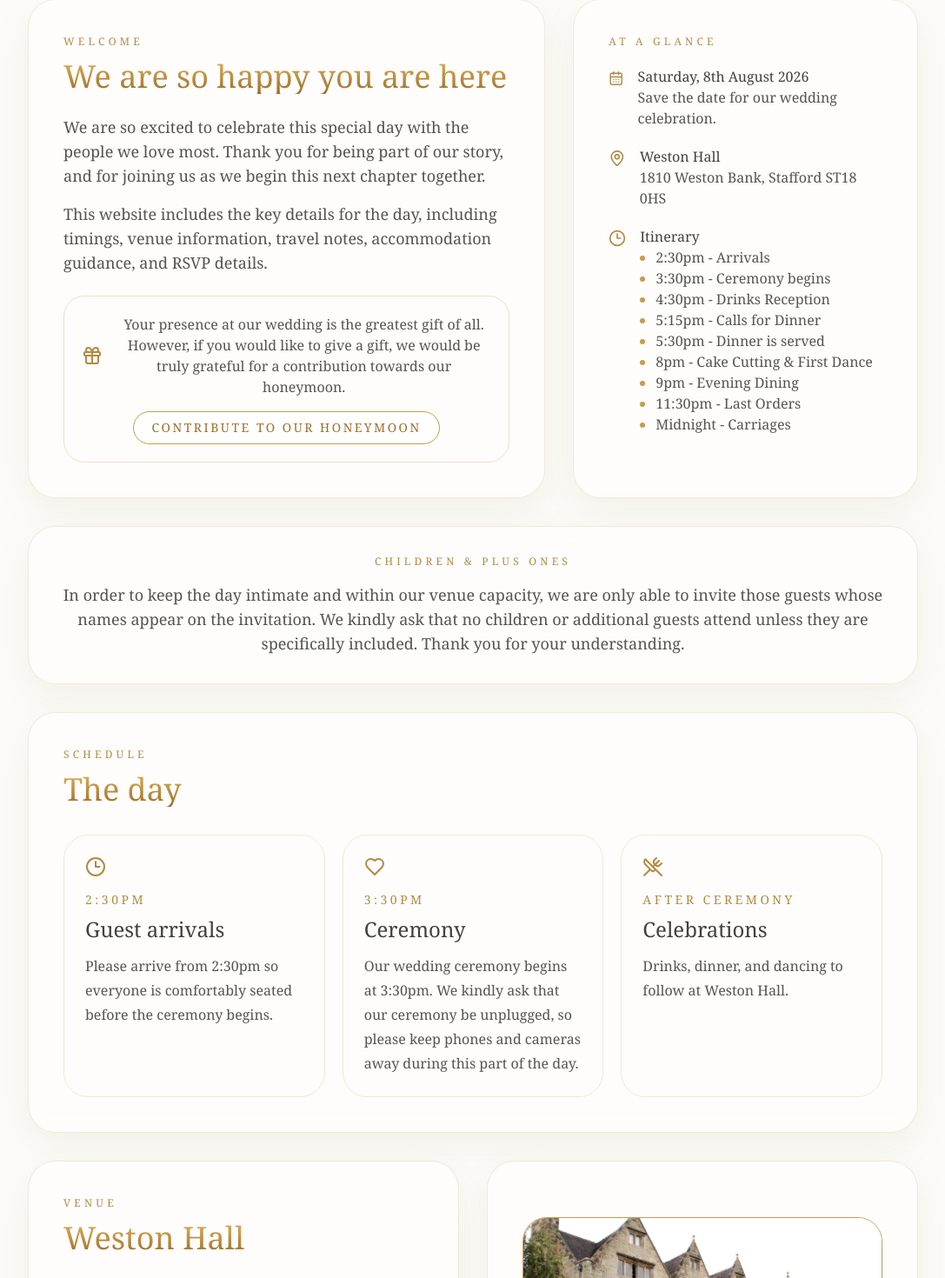
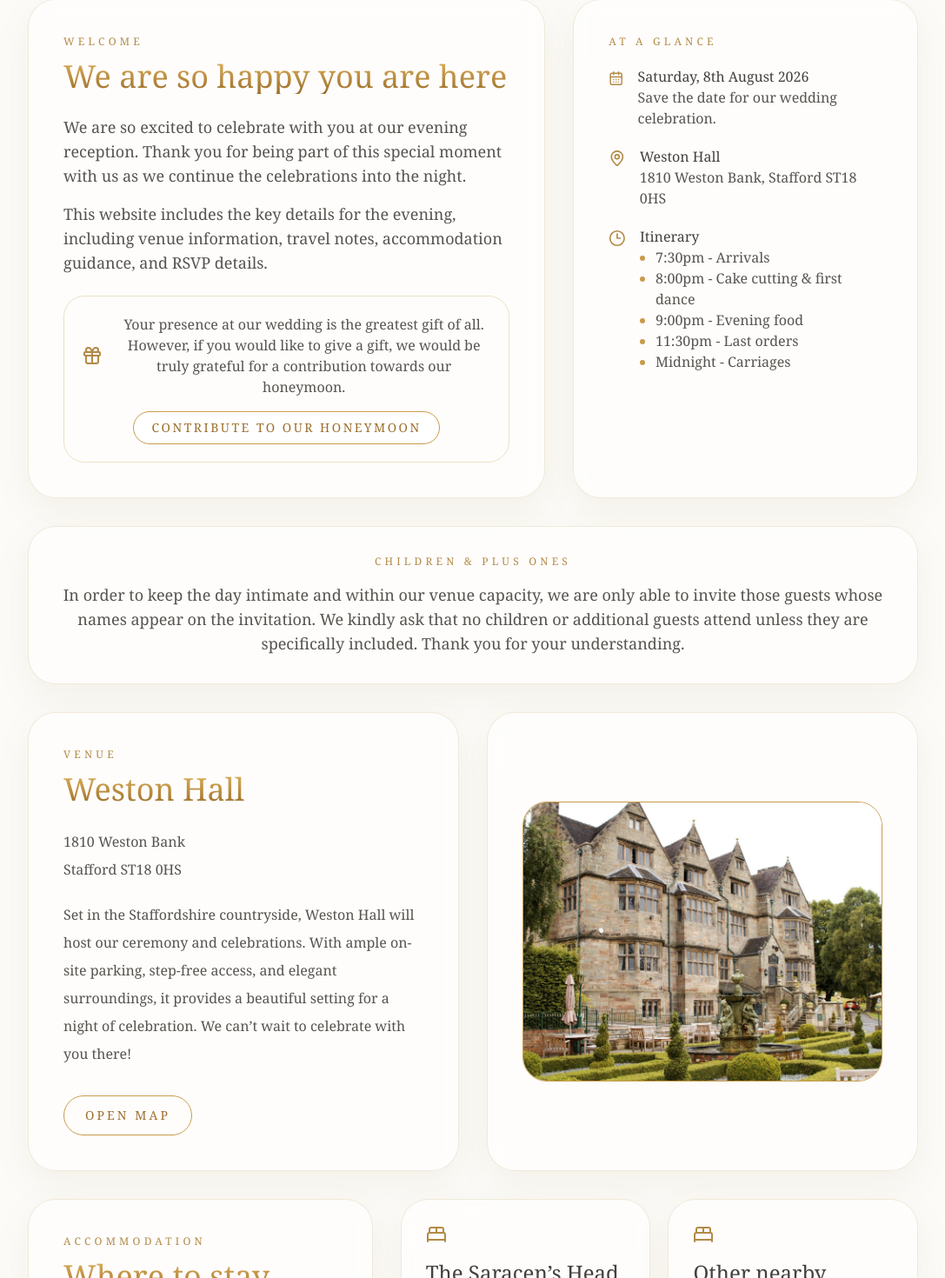
Before and after one commit to narutorulez/zoe-rahul-evening-wedding, a React (Vite) app: page / in a window 1280 px wide. Shown: the part 891-2361 px from the top of the page at 87% size, without its empty margins (96-1183 px from the left). Built offline with nearby package versions, Linux system fonts and the light colour scheme; grey boxes are pictures that could not be loaded.

Commit message:
Evening wedding website

```diff
--- a/src/App.jsx
+++ b/src/App.jsx
@@ -1,13 +1,10 @@
-import { useMemo, useState } from "react";
+import { useState } from "react";
 import {
   MapPin,
   CalendarDays,
   Clock3,
   BedDouble,
-  Mail,
-  Heart,
   Gift,
-  UtensilsCrossed,
   ChevronDown,
   ChevronUp,
 } from "lucide-react";
@@ -41,33 +38,20 @@ export default function ZoeRahulWeddingWebsite() {
   name: "",
   email: "",
   attendance: "",
-  foodChoice: "",
   message: "",
 });
   const [submitState, setSubmitState] = useState("idle");
   const [submitMessage, setSubmitMessage] = useState("");
   const [openFaq, setOpenFaq] = useState(null);
 
-const needsMenuChoice = formData.attendance === "Yes, I / we will attend";
-
 const isFormComplete =
   formData.name.trim() &&
   formData.email.trim() &&
-  formData.attendance.trim() &&
-  (!needsMenuChoice || formData.foodChoice.trim());
+  formData.attendance.trim();
 
   const handleChange = (e) => {
   const { name, value } = e.target;
-
-  setFormData((prev) => {
-    const updated = { ...prev, [name]: value };
-
-    if (name === "attendance" && value === "No, I / we cannot attend") {
-      updated.foodChoice = "";
-    }
-
-    return updated;
-  });
+  setFormData((prev) => ({ ...prev, [name]: value }));
 };
 
   const handleSubmit = async (e) => {
@@ -89,7 +73,8 @@ const isFormComplete =
   Name: formData.name,
   Email: formData.email,
   Attendance: formData.attendance,
-  FoodChoice: formData.foodChoice,
+  FoodChoice: "N/A",
+  GuestType: "E",
   Message: formData.message,
 };
 
@@ -119,7 +104,6 @@ const isFormComplete =
   name: "",
   email: "",
   attendance: "",
-  foodChoice: "",
   message: "",
 });
     } catch (error) {
@@ -130,30 +114,6 @@ const isFormComplete =
   );
 }
   };
-
-  const events = useMemo(
-    () => [
-      {
-        time: "2:30pm",
-        title: "Guest arrivals",
-        text: "Please arrive from 2:30pm so everyone is comfortably seated before the ceremony begins.",
-        icon: Clock3,
-      },
-      {
-  time: "3:30pm",
-  title: "Ceremony",
-  text: "Our wedding ceremony begins at 3:30pm. We kindly ask that our ceremony be unplugged, so please keep phones and cameras away during this part of the day.",
-  icon: Heart,
-},
-      {
-        time: "After ceremony",
-        title: "Celebrations",
-        text: "Drinks, dinner, and dancing to follow at Weston Hall.",
-        icon: UtensilsCrossed,
-      },
-    ],
-    [],
-  );
 
   const faqs = [
   {
@@ -193,14 +153,6 @@ const isFormComplete =
         , and we warmly encourage vibrant colours as part of the celebration.
       </p>
     </>
-  ),
-},
-  {
-  q: "Unplugged Ceremony",
-  a: (
-    <p>
-      We kindly ask that our ceremony be unplugged at 3:30pm. Please keep phones and cameras away during this part of the day and enjoy the moment with us. There will be plenty of time afterwards for photos and celebrations.
-    </p>
   ),
 },
   {
@@ -412,7 +364,7 @@ const isFormComplete =
     href="#story"
     className="rounded-full border border-[#c89b4c]/70 bg-white/70 px-3 py-1.5 text-[#9d6f2c] transition hover:bg-[#fff7e8]"
   >
-    Our Day
+    Details
   </a>
   <a
     href="#venue"
@@ -453,7 +405,7 @@ const isFormComplete =
   Zoë & Rahul
 </h1>
             <p className="formal-copy max-w-3xl">
-              invite you to join them as they celebrate their wedding day.
+              invite you to join them for their evening wedding celebration.
             </p>
 
             <div className="mt-12 flex items-center gap-5 sm:gap-7">
@@ -465,7 +417,7 @@ const isFormComplete =
             </div>
 
             <p className="small-formal mt-10 max-w-3xl">
-              Arrivals from 2:30pm&nbsp;&nbsp;|&nbsp;&nbsp;Ceremony at 3:30pm
+              Evening reception from 7:30pm
             </p>
 
             <div className="mt-10">
@@ -499,14 +451,10 @@ const isFormComplete =
               We are so happy you are here
             </h2>
             <p className="mt-6 text-base leading-8 text-stone-600 sm:text-lg">
-              We are so excited to celebrate this special day with the people we
-              love most. Thank you for being part of our story, and for joining
-              us as we begin this next chapter together.
+              We are so excited to celebrate with you at our evening reception. Thank you for being part of this special moment with us as we continue the celebrations into the night.
             </p>
             <p className="mt-4 text-base leading-8 text-stone-600 sm:text-lg">
-              This website includes the key details for the day, including
-              timings, venue information, travel notes, accommodation guidance,
-              and RSVP details.
+              This website includes the key details for the evening, including venue information, travel notes, accommodation guidance, and RSVP details.
             </p>
             <div className="mt-6 rounded-[1.5rem] border border-[#c89b4c]/30 bg-[#fffdfa]/88 p-5 text-stone-600">
   <div className="flex items-center justify-center gap-4 text-center">
@@ -557,14 +505,10 @@ const isFormComplete =
                   <div className="font-medium">Itinerary</div>
 <div className="mt0 space-y-1.2 text-stone-600">
   {[
-    "2:30pm - Arrivals",
-    "3:30pm - Ceremony begins",
-    "4:30pm - Drinks Reception",
-    "5:15pm - Calls for Dinner",
-    "5:30pm - Dinner is served",
-    "8pm - Cake Cutting & First Dance",
-    "9pm - Evening Dining",
-    "11:30pm - Last Orders",
+  "7:30pm - Arrivals",
+  "8:00pm - Cake cutting & first dance",
+  "9:00pm - Evening food",
+  "11:30pm - Last orders",
   "Midnight - Carriages",
 ].map((item) => (
     <div key={item} className="flex items-start gap-3">
@@ -588,35 +532,6 @@ const isFormComplete =
   </p>
 </section>
 
-        <section id="schedule" className="section-card rounded-[2rem] p-8 sm:p-10">
-          <p className="text-xs uppercase tracking-[0.35em] text-[#b28a45]">
-            Schedule
-          </p>
-          <h2 className="gold-text mt-3 font-serif text-3xl sm:text-4xl">
-            The day
-          </h2>
-          <div className="mt-8 grid gap-5 md:grid-cols-3">
-            {events.map((item) => {
-              const Icon = item.icon;
-              return (
-                <div
-                  key={item.title}
-                  className="rounded-[1.75rem] border border-[#d7b775]/30 bg-[#fffdfa]/88 p-6"
-                >
-                  <Icon className="h-6 w-6 text-[#b28a45]" />
-                  <div className="mt-4 text-sm uppercase tracking-[0.25em] text-[#b28a45]">
-                    {item.time}
-                  </div>
-                  <h3 className="mt-2 font-serif text-2xl text-stone-700">
-                    {item.title}
-                  </h3>
-                  <p className="mt-3 leading-7 text-stone-600">{item.text}</p>
-                </div>
-              );
-            })}
-          </div>
-        </section>
-
         <section id="venue" className="grid gap-8 lg:grid-cols-[1fr_1fr]">
           <div className="section-card rounded-[2rem] p-8 sm:p-10">
             <p className="text-xs uppercase tracking-[0.35em] text-[#b28a45]">
@@ -631,10 +546,7 @@ const isFormComplete =
               Stafford ST18 0HS
             </p>
             <p className="mt-5 leading-8 text-stone-600">
-              Set in the Staffordshire countryside, Weston Hall will host our
-              ceremony and celebrations. More venue-specific guidance can be
-              added here, including arrival instructions and where different
-              parts of the day will take place.
+              Set in the Staffordshire countryside, Weston Hall will host our ceremony and celebrations. With ample on-site parking, step-free access, and elegant surroundings, it provides a beautiful setting for a night of celebration. We can’t wait to celebrate with you there!
             </p>
             <div className="mt-8 flex flex-wrap gap-4">
               <a
@@ -646,8 +558,8 @@ const isFormComplete =
             </div>
           </div>
 
-          <div className="section-card rounded-[2rem] p-8 sm:p-10">
-  <div className="mt-6 overflow-hidden rounded-[1.75rem] border border-[#c89b4c]">
+          <div className="section-card flex items-center justify-center rounded-[2rem] p-8 sm:p-10">
+  <div className="w-full overflow-hidden rounded-[1.75rem] border border-[#c89b4c]">
     <img
       src={westonHallImg}
       alt="Weston Hall wedding venue"
@@ -711,9 +623,11 @@ const isFormComplete =
     <br />
 <a
   href="tel:01889270286"
-  className="inline-block hover:text-[#9d6f2c]"
+  className="mt-3 inline-block hover:text-[#9d6f2c]"
 >
+  <span className="underline decoration-[#c89b4c]/60 underline-offset-4">
     Tel: 01889 270286
+  </span>
 </a>
   </p>
 </div>
@@ -839,83 +753,34 @@ const isFormComplete =
       <div className="flex items-start gap-3">
         <span className="mt-[0.6rem] block h-1.5 w-1.5 shrink-0 rounded-full bg-[#c89b4c]" />
         <p className="leading-7">
-          Guests may choose between a <span className="font-semibold text-stone-700">Standard</span> or{" "}
-          <span className="font-semibold text-stone-700">Vegetarian</span> menu.
+          Please use the message box to share any dietary requirements, allergies, or a note for us.
         </p>
         </div>
 
 <div className="flex items-start gap-3">
         <span className="mt-[0.6rem] block h-1.5 w-1.5 shrink-0 rounded-full bg-[#c89b4c]" />
         <p className="leading-7">
-          Please use the message box to share any dietary requirements, allergies, or a note for us, e.g. Vegetarian Starter & Standard Main combination.
+          Evening food will be served from around 8:30pm and will include a standard and vegetarian option. Details to follow.
         </p>
+      </div>
+
       </div>
     </div>
 </div>
 
-  <div className="mt-6 min-w-0 rounded-[1.5rem] border border-[#c89b4c]/30 bg-[#fffdfa]/88 p-4 sm:p-5 text-stone-600">
-  <p className="gold-text text-center font-serif font-semibold">Menu options</p>
-
-  <div className="mt-4 grid gap-4 sm:grid-cols-2">
-    <div className="rounded-[1.25rem] border border-[#c89b4c]/30 bg-white/70 p-3 sm:p-4 text-center">
-      <p className="font-semibold text-stone-700">Standard Menu</p>
-
-      <div className="mt-4 space-y-3 leading-7 text-center">
-        <div>
-          <p className="text-xs uppercase tracking-[0.18em] text-[#b28a45]">Starter</p>
-          <p>Chicken Caesar Salad</p>
-        </div>
-
-        <div className="min-h-[4.5rem]">
-  <p className="text-xs uppercase tracking-[0.18em] text-[#b28a45]">Main</p>
-  <p>Farmhouse Chicken</p>
-  <p className="text-sm italic text-stone-500">(Roast Dinner)</p>
-</div>
-
-<div>
-  <p className="text-xs uppercase tracking-[0.18em] text-[#b28a45]">Dessert</p>
-  <p>Eton Mess</p>
-</div>
-      </div>
-    </div>
-
-    <div className="rounded-[1.25rem] border border-[#c89b4c]/30 bg-white/70 p-3 sm:p-4 text-center">
-      <p className="font-semibold text-stone-700">Vegetarian Menu</p>
-
-      <div className="mt-4 space-y-3 leading-7 text-center">
-        <div>
-          <p className="text-xs uppercase tracking-[0.18em] text-[#b28a45]">Starter</p>
-          <p>Goats Cheese Salad</p>
-        </div>
-
-        <div className="min-h-[4.5rem]">
-  <p className="text-xs uppercase tracking-[0.18em] text-[#b28a45]">Main</p>
-  <p>Butternut Squash &amp; Spinach Risotto</p>
-</div>
-
-        <div>
-          <p className="text-xs uppercase tracking-[0.18em] text-[#b28a45]">Dessert</p>
-          <p>Eton Mess</p>
-        </div>
-      </div>
-    </div>
-    </div>
-</div>
-
-</div>
-
-<div className="flex h-full flex-col">
+<div className="flex h-full flex-col items-center lg:items-end">
   <p className="invisible text-xs uppercase tracking-[0.35em] text-[#b28a45]">
     RSVP
   </p>
 
+ <div className="w-full max-w-[560px]">
   <h2 className="gold-text mt-3 mb-6 text-center font-serif text-3xl sm:text-4xl">
     RSVP Form
   </h2>
 
   <form
     onSubmit={handleSubmit}
-  className="mx-auto w-full max-w-[560px] flex-1 rounded-[2rem] border border-[#c89b4c]/30 bg-gradient-to-b from-[#fffaf0]/92 to-white/92 px-4 pt-[0.4rem] pb-4 sm:px-8 sm:pt-[1.15rem] sm:pb-8"
+    className="w-full rounded-[2rem] border border-[#c89b4c]/30 bg-gradient-to-b from-[#fffaf0]/92 to-white/92 px-4 pt-[0.4rem] pb-4 sm:px-8 sm:pt-[1.15rem] sm:pb-8"
   >
 
   <div className="grid gap-4">
@@ -963,26 +828,6 @@ const isFormComplete =
 
         <div>
           <label className="mb-2 block text-sm text-stone-600">
-    Menu choice
-  </label>
-  <select
-    name="foodChoice"
-    value={formData.foodChoice}
-    onChange={handleChange}
-    disabled={!needsMenuChoice}
-    required={needsMenuChoice}
-    className="w-full rounded-2xl border border-[#ddc28f]/45 bg-white px-4 py-3 outline-none disabled:cursor-not-allowed disabled:bg-stone-100 disabled:text-stone-400"
-  >
-    <option value="">
-      {needsMenuChoice ? "Please select" : "Not required if not attending"}
-    </option>
-    <option value="Standard Menu">Standard Menu</option>
-    <option value="Vegetarian Menu">Vegetarian Menu</option>
-  </select>
-</div>
-
-        <div>
-          <label className="mb-2 block text-sm text-stone-600">
             Message
           </label>
           <textarea
@@ -1017,6 +862,7 @@ const isFormComplete =
         </button>
       </div>
     </form>
+  </div>
 </div>
 </div>
 </section>
```
Lines whose indentation alone changed are shown as unchanged.
